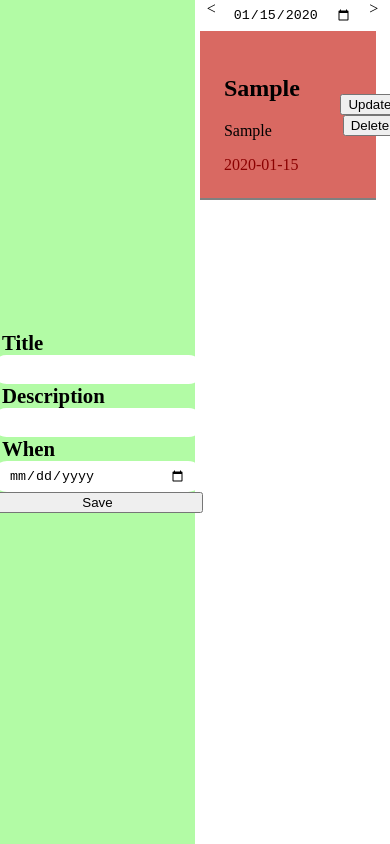
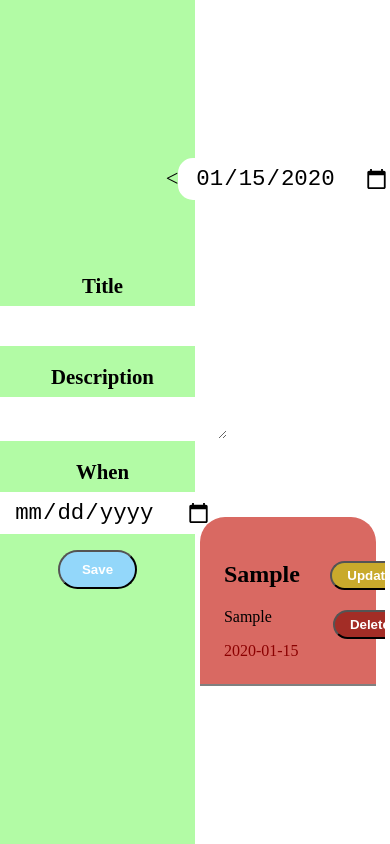
Before and after one commit to Gabr1iel/JS-Diary, a plain HTML site: page index.html in a window 390 px wide. Both pictures are taken after typing "Sample", "Sample", "2020-01-15" into the empty fields and a click on the button "Save". Shown: the top 844 px of the page. Drawn offline with Linux system fonts and the light colour scheme.

Commit message:
basic css
basic css design without responsivity
otherwise complete diary.

```diff
--- a/index.css
+++ b/index.css
@@ -3,54 +3,13 @@ body {
     padding: 0;
 }
 
-form {
-    display: flex;
-    flex-direction: column;
-}
-
-.label {
-    margin-left: 10px;
-    font-size: 1.3rem;
-    font-weight: bold;
-}
-
-#diary-wrapper {
-    width: 95%;
-    min-height: 100vh;
-    display: flex;
-    flex-direction: column;
-    align-items: center;
-}
-
-.unique-diary-wrapper {
-    display: flex;
-    flex-direction: column;
+#wrapper {
+    height: 100vh;
     width: 100%;
-}
-
-#date-input-wrapper {
-    display: flex;
-}
-
-.diary-content {
     display: flex;
     flex-direction: row;
-    width: 95%;
-    border-bottom: 2px solid grey
-}
-
-.diary-content div:last-child {
-    display: flex;
-    flex-direction: column;
     align-items: center;
     justify-content: center;
-    width: 25%;
-    margin: 1.5rem;
-}
-
-.diary-content div:first-child {
-    width: 75%;
-    margin: 1.5rem;
 }
 
 .half {
@@ -62,21 +21,120 @@ form {
     justify-content: center;
 }
 
-#wrapper {
-    height: 100vh;
-    width: 100%;
-    display: flex;
-    flex-direction: row;
-    align-items: center;
-    justify-content: center;
-}
-
 .half:first-child {
     background-color: #b2fba5;
 }
 
+form {
+    display: flex;
+    flex-direction: column;
+    align-items: center;
+}
+
+form button {
+    width: 35%;
+    margin-top: 1rem;
+    border-radius: 25px;
+    padding: 10px 0;
+    background-color: #93d7fa;
+    color: white;
+    font-weight: bold;
+
+    &:hover {
+        cursor: pointer;
+    }
+}
+
+.label {
+    margin-left: 10px;
+    margin-top: 1.2rem;
+    margin-bottom: 0.5rem;
+    font-size: 1.3rem;
+    font-weight: bold;
+}
+
 .input {
+    width: 100%;
     border: 2px solid white;
     border-radius: 15px;
     padding: 5px 15px;
 }
+
+#dateInput {
+    text-align: center;
+}
+
+#diary-wrapper {
+    width: 95%;
+    min-height: 100vh;
+    display: flex;
+    flex-direction: column;
+    align-items: center;
+    justify-content: space-around;
+}
+
+#date-input-wrapper {
+    display: flex;
+    align-items: center;
+}
+
+#date-input-wrapper div, input {
+    font-size: 1.4rem;
+}
+
+#date-input-wrapper div:hover {
+    cursor: pointer;
+}
+
+.unique-diary-wrapper {
+    display: flex;
+    max-height: 550px;
+    flex-direction: column;
+    gap: 5px;
+    overflow-y: auto;
+    width: 100%;
+}
+
+.diary-content {
+    display: flex;
+    flex-direction: row;
+    width: 95%;
+    border-bottom: 2px solid grey;
+    border-top-right-radius: 25px;
+    border-top-left-radius: 25px;
+}
+
+.diary-content div:last-child {
+    display: flex;
+    flex-direction: column;
+    align-items: center;
+    justify-content: space-evenly;
+    width: 25%;
+    margin: 1.5rem;
+}
+
+.diary-content div:first-child {
+    width: 75%;
+    margin: 1.5rem;
+}
+
+.delete-btn, .update-btn {
+    border-radius: 25px;
+    padding: 5px 15px;
+    color: white;
+    font-weight: bold;
+}
+
+.delete-btn {
+    background-color: #a32d26;
+    &:hover {
+        cursor: pointer;
+    }
+}
+
+.update-btn {
+    background-color: #c9aa2c;
+    &:hover {
+        cursor: pointer;
+    }
+}
--- a/index.html
+++ b/index.html
@@ -13,7 +13,7 @@
                 <label class="label">Title</label>
                 <input type="text" id="titleInput" title="title" class="input"/>
                 <label class="label">Description</label>
-                <input type="text" id="descInput" description="description" class="input"/>
+                <textarea type="text" id="descInput" description="description" class="input"></textarea>
                 <label class="label">When</label>
                 <input type="date" id="dateInput" date="date" class="input"/>
                 <button type="submit" id="submit-btn">Save</button>
```
